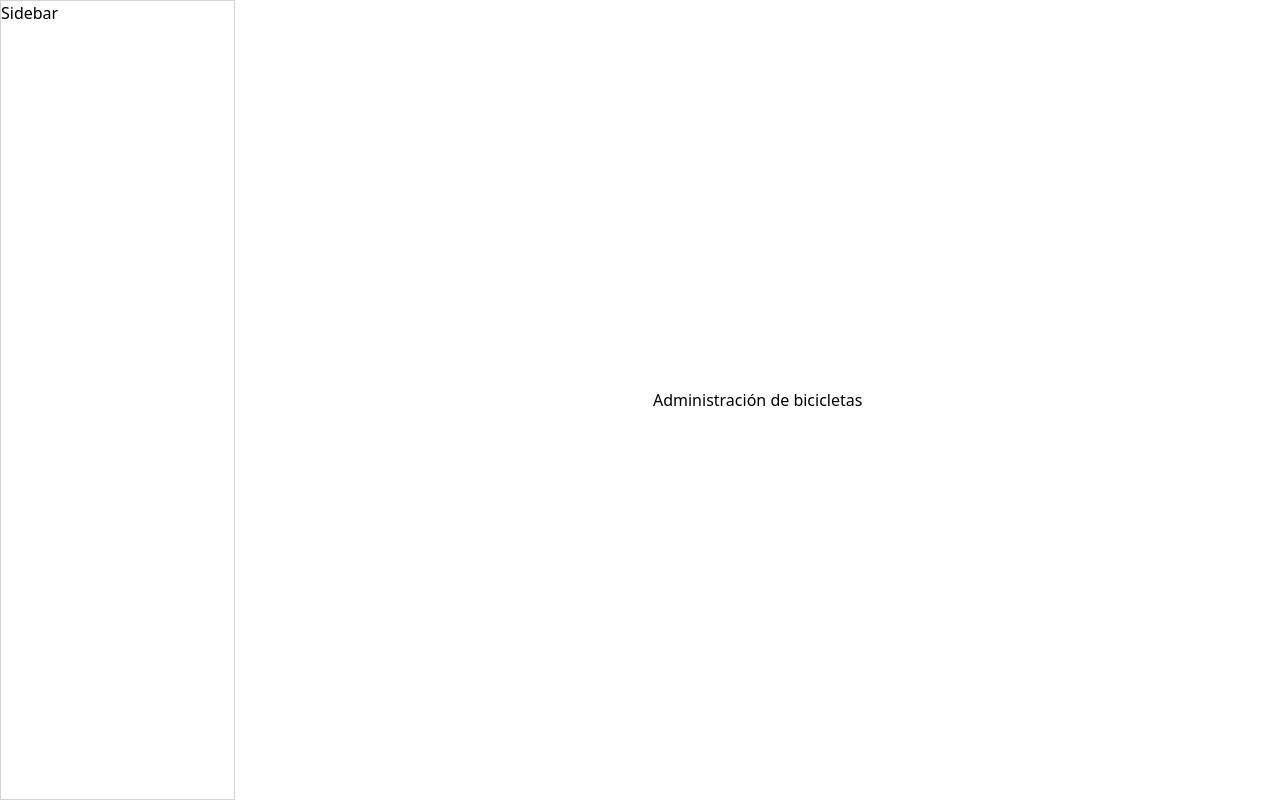
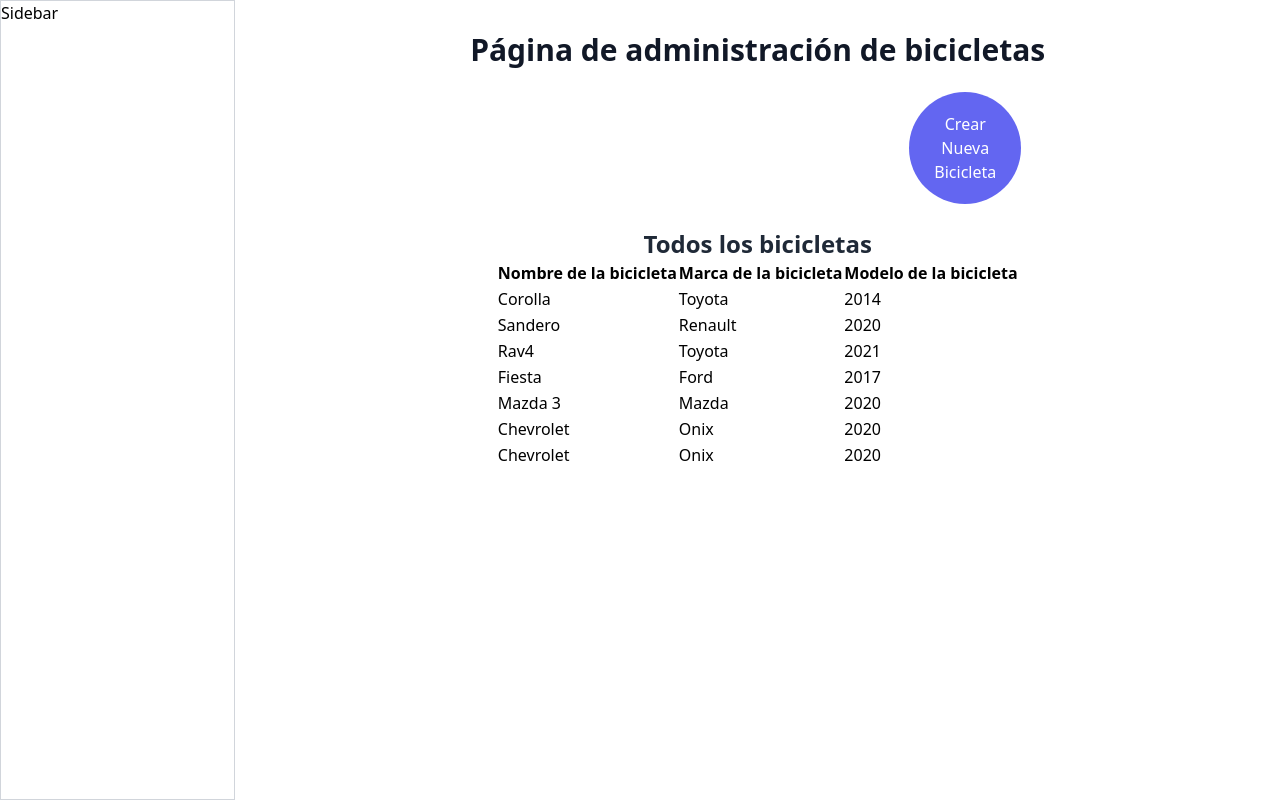
Before and after one commit to SebastianBenitez558/BICI-WEB, a React (Create React App) app: page /admin/bicicletas in a window 1280 px wide. Built offline with nearby package versions, Linux system fonts and the light colour scheme.

Commit message:
agregar tabla y formulario de creacion de bicicletas

```diff
--- a/src/pages/admin/Bicicletas.jsx
+++ b/src/pages/admin/Bicicletas.jsx
@@ -1,11 +1,135 @@
-import React from 'react'
+import React, { useEffect, useState } from 'react';
 
-const Bicicletas = () => {
+// realizar un formulario que le pida al usuario su edad y muestre un mensaje
+// que diga si el usuario es mayor de edad o no
+
+const bicicletasBackend = [
+    {
+      nombre: 'Corolla',
+      marca: 'Toyota',
+      modelo: 2014,
+    },
+    {
+      nombre: 'Sandero',
+      marca: 'Renault',
+      modelo: 2020,
+    },
+    {
+      nombre: 'Rav4',
+      marca: 'Toyota',
+      modelo: 2021,
+    },
+    {
+      nombre: 'Fiesta',
+      marca: 'Ford',
+      modelo: 2017,
+    },
+    {
+      nombre: 'Mazda 3',
+      marca: 'Mazda',
+      modelo: 2020,
+    },
+    {
+      nombre: 'Chevrolet',
+      marca: 'Onix',
+      modelo: 2020,
+    },
+    {
+      nombre: 'Chevrolet',
+      marca: 'Onix',
+      modelo: 2020,
+    },
+  ];
+
+  const Bicicletas = () => {
+    const [mostrarTabla, setMostrarTabla] = useState(true);
+    const [bicicletas, setBicicletas] = useState([]);
+    const [textoBoton, setTextoBoton] = useState('Crear Nueva Bicicleta');
+
+    useEffect(() => {
+      //obtener lista de bicicletas desde el backend
+      setBicicletas(bicicletasBackend);
+    }, []);
+
+    useEffect(() => {
+        if (mostrarTabla) {
+            setTextoBoton('Crear Nueva Bicicleta');
+          } else {
+            setTextoBoton('Mostrar Todos los bicicletas');
+        }
+    }, [mostrarTabla]);
+
     return (
-        <div>
-            Administración de bicicletas
-        </div>
-    )
-}
+        <div className='flex h-full w-full flex-col items-center justify-start p-8'>
+        <div className='flex flex-col'>
+          <h2 className='text-3xl font-extrabold text-gray-900'>
+            Página de administración de bicicletas
+          </h2>
+          <button
+            onClick={() => {
+              setMostrarTabla(!mostrarTabla);
+            }}
 
-export default Bicicletas
+            className='text-white bg-indigo-500 p-5 rounded-full m-6 w-28 self-end'
+            >
+              {textoBoton}
+            </button>
+          </div>
+          {mostrarTabla ? (
+            <TablaBicicletas listaBicicletas={bicicletas} />
+          ) : (
+            <FormularioCreacionBicicletas />
+            )}
+                </div>
+  );
+};
+
+const TablaBicicletas = ({ listaBicicletas }) => {
+    useEffect(() => {
+      console.log('este es el listado de bicicletas en el componente de tabla', listaBicicletas);
+    }, [listaBicicletas]);
+    return (
+      <div className='flex flex-col items-center justify-center'>
+        <h2 className='text-2xl font-extrabold text-gray-800'>Todos los bicicletas</h2>
+        <table>
+          <thead>
+            <tr>
+              <th>Nombre de la bicicleta</th>
+              <th>Marca de la bicicleta</th>
+              <th>Modelo de la bicicleta</th>
+            </tr>
+          </thead>
+          <tbody>
+            {listaBicicletas.map((bicicleta) => {
+              return (
+                <tr>
+                  <td>{bicicleta.nombre}</td>
+                  <td>{bicicleta.marca}</td>
+                  <td>{bicicleta.modelo}</td>
+                </tr>
+              );
+            })}
+          </tbody>
+        </table>
+      </div>
+    );
+  };
+
+  const FormularioCreacionBicicletas = () => {
+    return (
+      <div className='flex flex-col items-center justify-center'>
+        <h2 className='text-2xl font-extrabold text-gray-800'>Crear nueva bicicleta</h2>
+        <form className='grid grid-cols-2'>
+          <input className='bg-gray-50 border border-gray-600 p-2 rounded-lg m-2' type='text' />
+          <input className='bg-gray-50 border border-gray-600 p-2 rounded-lg m-2' type='text' />
+          <input className='bg-gray-50 border border-gray-600 p-2 rounded-lg m-2' type='text' />
+          <input className='bg-gray-50 border border-gray-600 p-2 rounded-lg m-2' type='text' />
+          <button className='col-span-2 bg-green-400 p-2 rounded-full shadow-md hover:bg-green-600 text-white'>
+            Guardar bicicleta
+          </button>
+        </form>
+      </div>
+    );
+  };
+
+  export default Bicicletas;
```
